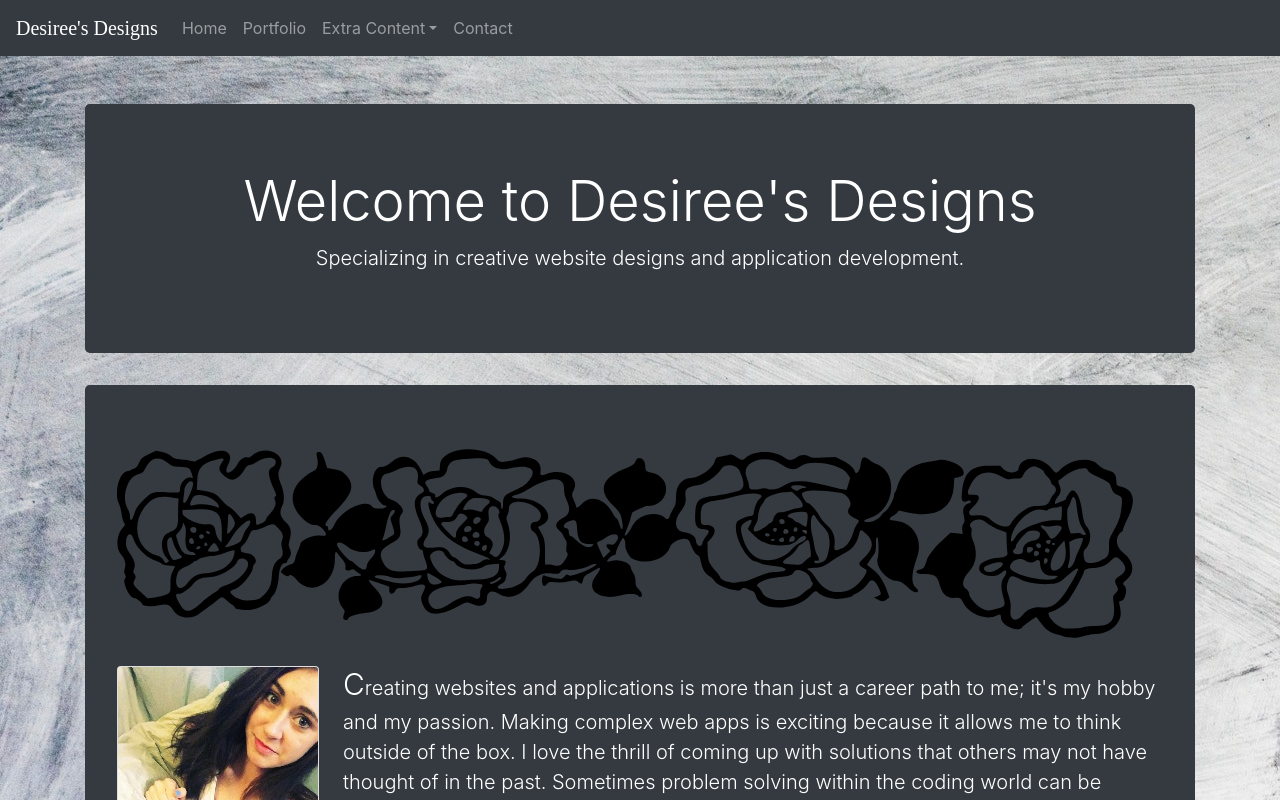
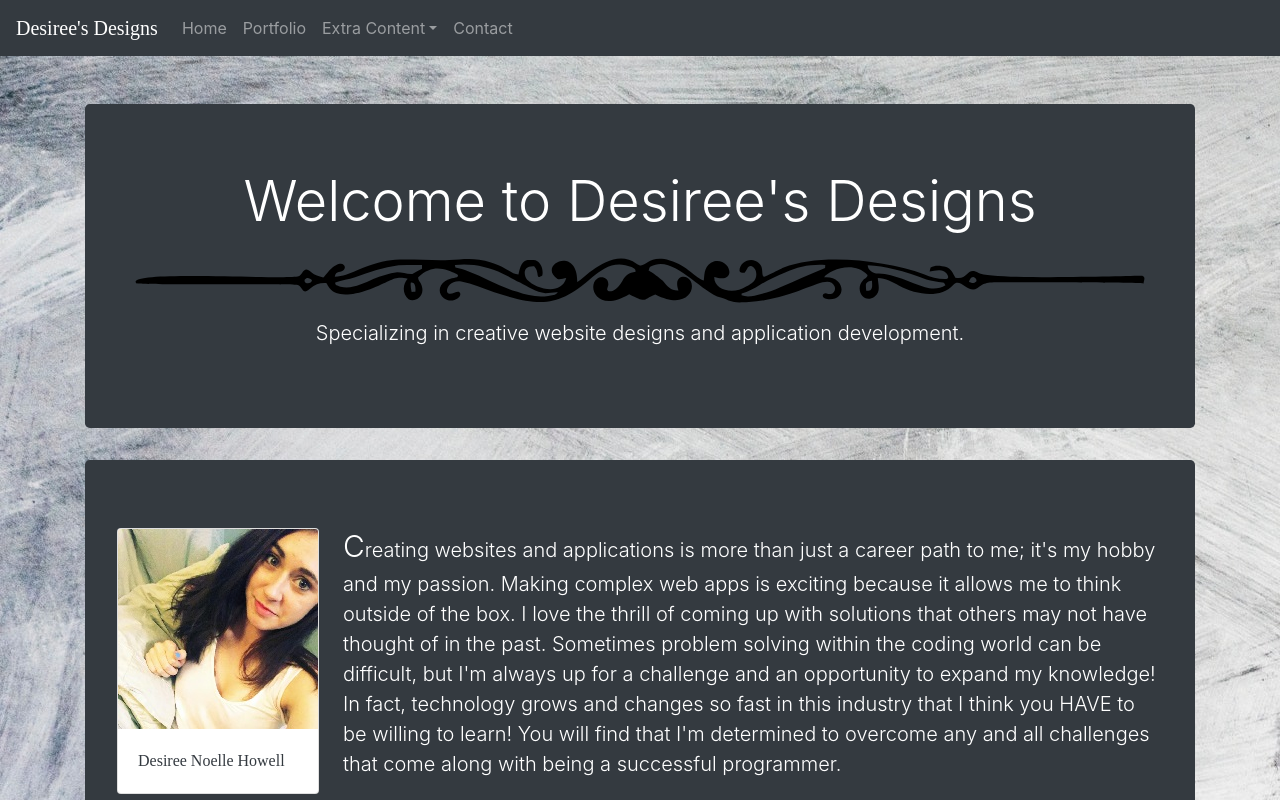
Before and after one commit to desinoelle/Portfolio, a React (Create React App) app in the folder client/: page / in a window 1280 px wide. Shown: the top 800 px of the page. Built offline with nearby package versions, Linux system fonts and the light colour scheme; a web font is replaced by a local one.

Commit message:
Changed dividers.

```diff
--- a/client/src/pages/Home.js
+++ b/client/src/pages/Home.js
@@ -5,12 +5,12 @@ function Home() {
   <div className="container mt-5">
     <div className="jumbotron text-center bg-dark text-white">
       <h1 className="display-4" id="fadetext">Welcome to Desiree's Designs</h1>
+      <img src="./assets/images/divider.svg" className="img-fluid" alt="Divider" />
       <p className="lead" id="fadetext">
       Specializing in creative website designs and application development.
       </p>
     </div>
     <div className="jumbotron bg-dark text-white">
-      <img src="./assets/images/HomeDivider.svg" className="img-fluid mb-4" alt="Divider" />
       <div className="clearfix">
         <div className="card float-left mr-4 mt-1">
           <img className="card-img-top" src="./assets/images/Me.jpg" alt="Me" />
```
Also changed, not shown: client/public/assets/images/divider.svg (added).
